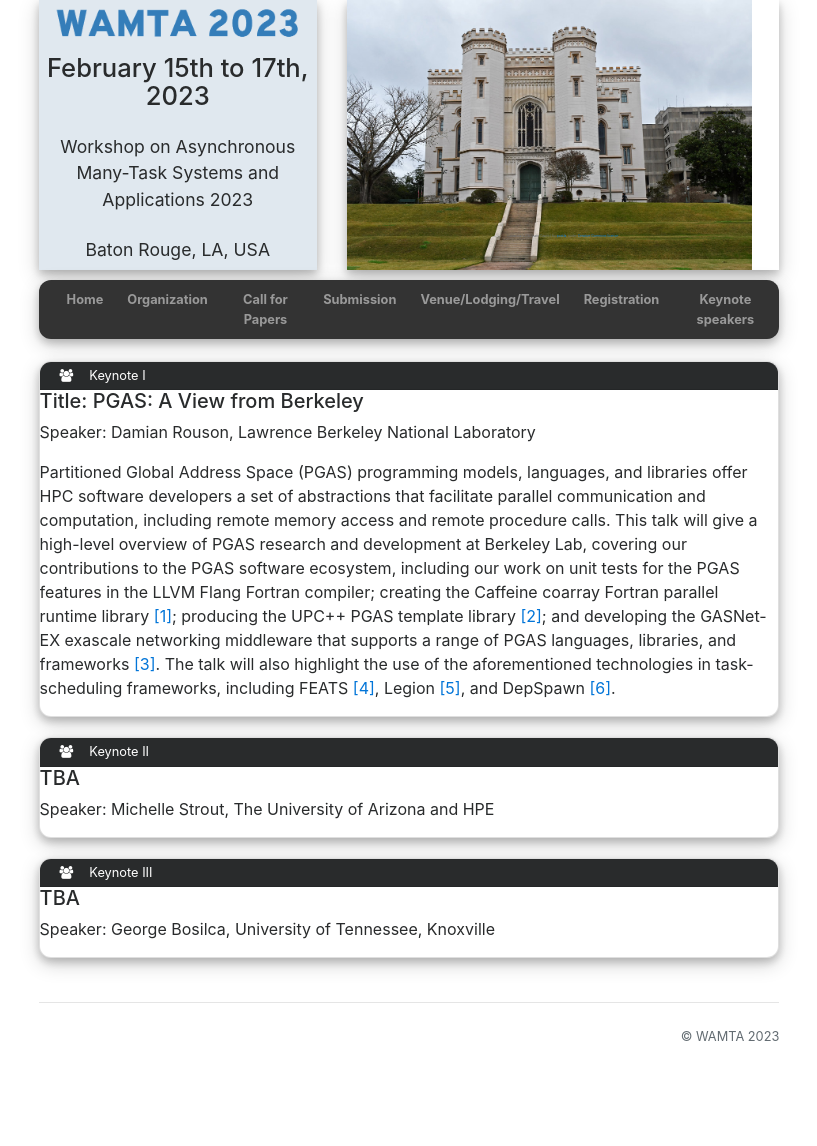
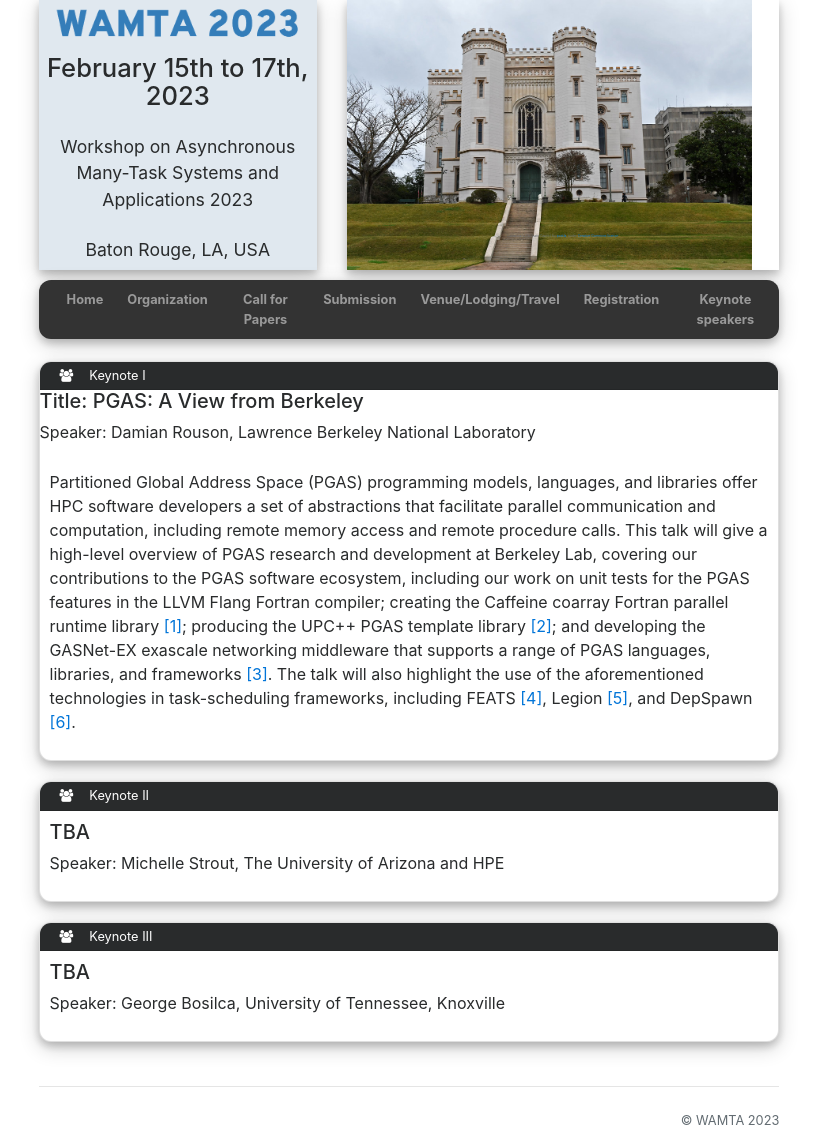
Before and after one commit to wamta26/WAMTA26.github.io, a Jekyll site: the page built from keynote.md, in a window 1280 px wide. Shown: the whole page, without its empty margins (231-1048 px from the left). Built offline with Jekyll 4.4.1, drawn with Linux system fonts in a browser that asks for light colours; nearby versions of some CDN libraries; before the commit the page ends 1062 px from its top, so only the background shows below that.

Commit message:
add margin for keynote divs

```diff
--- a/keynote.md
+++ b/keynote.md
@@ -8,6 +8,7 @@ slide_id: 1
 	<h5>Title: PGAS: A View from Berkeley</h5>
 	<p>Speaker: Damian Rouson, Lawrence Berkeley National Laboratory</p>
 
+	<div style="margin: 10px">
 	<p markdown="1">
 		Partitioned Global Address Space (PGAS) programming models, languages, and libraries offer HPC software
 		developers a set of abstractions that facilitate parallel communication and computation, including remote memory
@@ -30,16 +31,22 @@ slide_id: 1
 		[6] UPC++ DepSpawn: https://github.com/UDC-GAC/upcxx_depspawn
 		-->
 	</p>
+	</div>
 </div>
 
 <div class="card">
-    <div class="card-header text-white bg-inverse"><i class="fa fa-users mr-3" aria-hidden="true"></i>Keynote II</div>
-    <h5>TBA</h5>
-    <p>Speaker: Michelle Strout, The University of Arizona and HPE</p>
+	<div class="card-header text-white bg-inverse"><i class="fa fa-users mr-3" aria-hidden="true"></i>Keynote II</div>
+	<div style="margin: 10px">
+	<h5>TBA</h5>
+	<p>Speaker: Michelle Strout, The University of Arizona and HPE</p>
+	</div>
 </div>
 
 <div class="card">
-    <div class="card-header text-white bg-inverse"><i class="fa fa-users mr-3" aria-hidden="true"></i>Keynote III</div>
-    <h5>TBA</h5>
-    <p>Speaker: George Bosilca, University of Tennessee, Knoxville</p>
+	<div class="card-header text-white bg-inverse"><i class="fa fa-users mr-3" aria-hidden="true"></i>Keynote III</div>
+
+	<div style="margin: 10px">
+	<h5>TBA</h5>
+	<p>Speaker: George Bosilca, University of Tennessee, Knoxville</p>
+	</div>
 </div>
```
